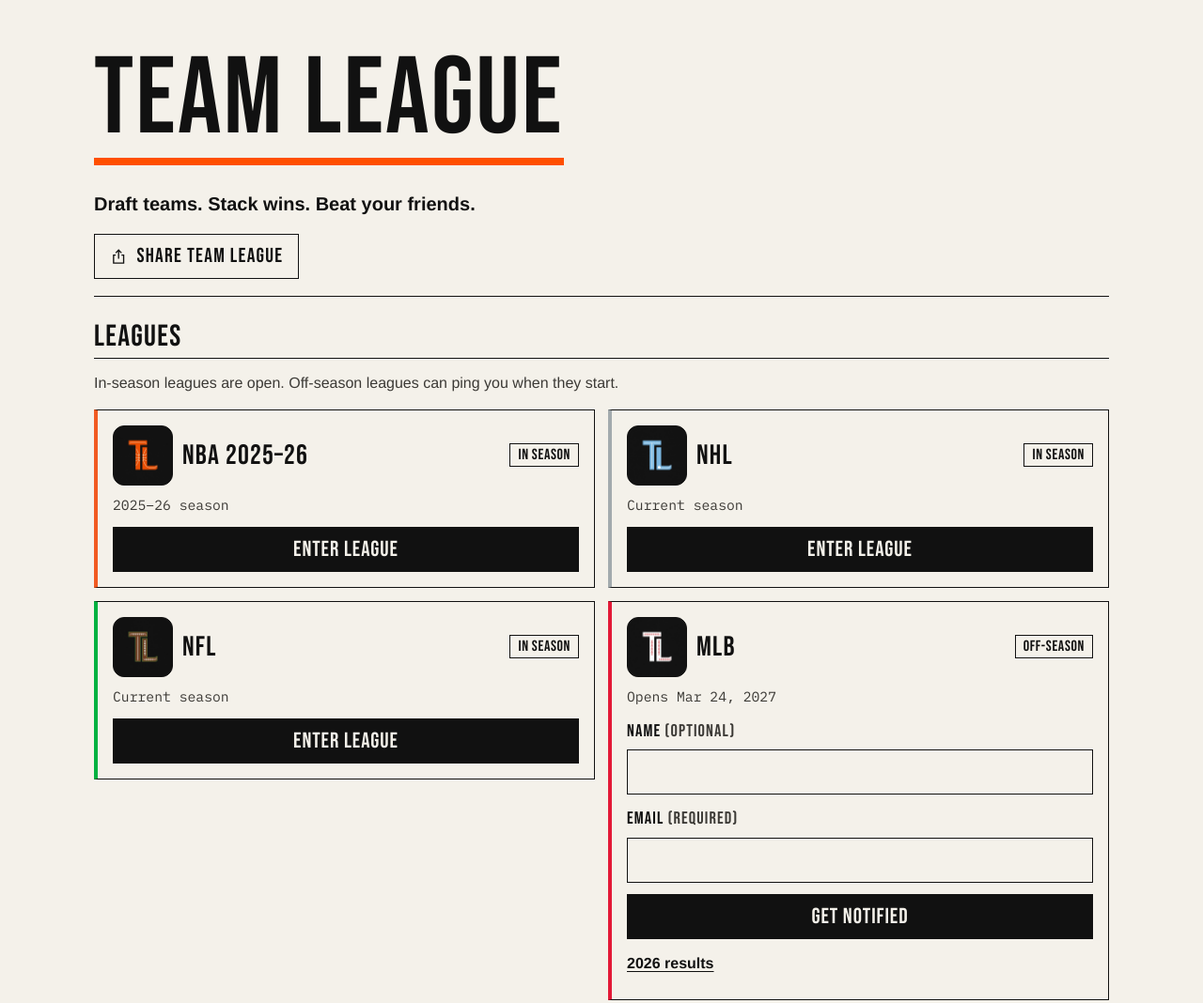
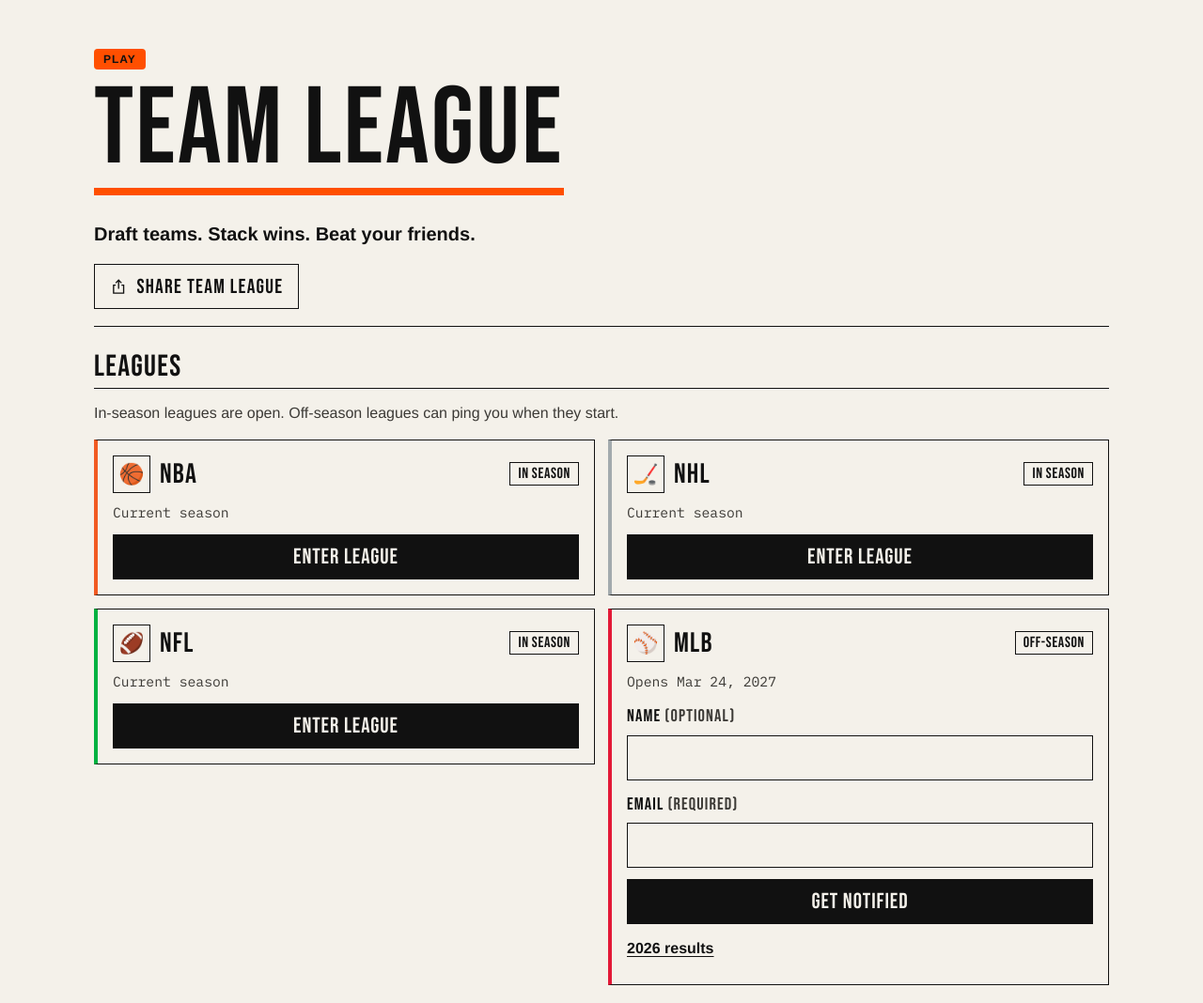
Before and after one commit to michaelrippe/teamleague, a plain HTML site: page index.html in a window 1280 px wide. Shown: the top 1068 px of the page at 94% size. Drawn offline with Linux system fonts and the light colour scheme; no server answers.

Commit message:
Label the NBA card like the other leagues and add a PLAY badge. (#5)
The NBA card is now NBA with Current season, and the sport emoji are back on every card and archive row. A small PLAY chip sits above the hero title, matching the NBA site badge.

Co-authored-by: Cursor Agent <cursoragent@cursor.com>
Co-authored-by: michaelrippe <michaelrippe@users.noreply.github.com>

```diff
--- a/assets/hub.js
+++ b/assets/hub.js
@@ -136,25 +136,6 @@
     return match ? "#" + match[1].toUpperCase() : "";
   }
 
-  function createIcon(league) {
-    var icon = document.createElement("span");
-    icon.className = "icon";
-    icon.setAttribute("aria-hidden", "true");
-    if (league.logo) {
-      icon.classList.add("icon-logo");
-      var img = document.createElement("img");
-      img.src = league.logo;
-      img.alt = "";
-      img.width = 64;
-      img.height = 64;
-      img.decoding = "async";
-      icon.appendChild(img);
-      return icon;
-    }
-    icon.textContent = league.icon || "🏆";
-    return icon;
-  }
-
   function renderCard(league, status) {
     var article = document.createElement("article");
     article.className = "card";
@@ -166,7 +147,10 @@
     var top = document.createElement("div");
     top.className = "card-top";
 
-    var icon = createIcon(league);
+    var icon = document.createElement("span");
+    icon.className = "icon";
+    icon.setAttribute("aria-hidden", "true");
+    icon.textContent = league.icon || "🏆";
 
     var title = document.createElement("h3");
     title.textContent = league.name || "League";
@@ -233,7 +217,10 @@
     var row = document.createElement(href ? "a" : "div");
     if (href) row.href = href;
 
-    var icon = createIcon(league);
+    var icon = document.createElement("span");
+    icon.className = "icon";
+    icon.setAttribute("aria-hidden", "true");
+    icon.textContent = league.icon || "🏆";
 
     var text = document.createElement("span");
     text.className = "archive-text";
--- a/assets/leagues.js
+++ b/assets/leagues.js
@@ -11,23 +11,20 @@
 // to pin status by hand.
 //
 // accent: 6-digit hex. A thin left stripe on a main card. Archive rows ignore it.
-// logo: square league mark. icon is the emoji fallback when logo is absent.
 window.TEAM_LEAGUES = [
   {
     id: "nba",
-    name: "NBA 2025–26",
+    name: "NBA",
     icon: "🏀",
-    logo: "assets/league-icons/nba.png",
     status: "live",
     accent: "#F15A22",
     url: "https://nba.playteamleague.com/",
-    season: "2025–26 season",
+    season: "Current season",
   },
   {
     id: "nhl",
     name: "NHL",
     icon: "🏒",
-    logo: "assets/league-icons/nhl.png",
     status: "live",
     accent: "#A2AAAD",
     url: "https://nhl.playteamleague.com/",
@@ -37,7 +34,6 @@ window.TEAM_LEAGUES = [
     id: "nfl",
     name: "NFL",
     icon: "🏈",
-    logo: "assets/league-icons/nfl.png",
     status: "live",
     accent: "#00B140",
     url: "https://nfl.playteamleague.com/",
@@ -47,7 +43,6 @@ window.TEAM_LEAGUES = [
     id: "mlb",
     name: "MLB",
     icon: "⚾",
-    logo: "assets/league-icons/mlb.png",
     status: "offseason",
     accent: "#E31937",
     // Opening day flips this card to live. Add `end` when the last day
@@ -61,7 +56,6 @@ window.TEAM_LEAGUES = [
     id: "nba-2024-25",
     name: "NBA 2024–25",
     icon: "🏀",
-    logo: "assets/league-icons/nba.png",
     status: "archive",
     url: "https://michaelrippe.github.io/nbatl/",
     season: "Final standings",
@@ -70,7 +64,6 @@ window.TEAM_LEAGUES = [
     id: "fantasy-mlb",
     name: "Fantasy MLB",
     icon: "⚾",
-    logo: "assets/league-icons/mlb.png",
     status: "archive",
     url: "https://michaelrippe.github.io/fantasymlbtl/",
     season: "Final standings",
--- a/assets/styles.css
+++ b/assets/styles.css
@@ -90,6 +90,22 @@ h3,
   border-bottom: 1px solid var(--rule);
 }
 
+.play-mark {
+  display: block;
+  width: fit-content;
+  margin: 0 0 10px;
+  padding: 3px 10px;
+  border-radius: 4px;
+  background: var(--signal);
+  color: var(--ink);
+  font-family: var(--sans);
+  font-size: 12px;
+  font-weight: 800;
+  letter-spacing: 0.08em;
+  line-height: 1.35;
+  text-transform: uppercase;
+}
+
 h1 {
   display: inline-block;
   margin: 0 0 14px;
@@ -169,23 +185,6 @@ h2 {
   background: var(--paper);
   font-size: 1.35rem;
   line-height: 1;
-}
-
-.icon-logo {
-  width: 64px;
-  height: 64px;
-  padding: 0;
-  overflow: hidden;
-  border-color: var(--ink);
-  border-radius: 12px;
-  background: #111;
-}
-
-.icon-logo img {
-  display: block;
-  width: 100%;
-  height: 100%;
-  object-fit: cover;
 }
 
 .card h3 {
@@ -350,6 +349,7 @@ h2 {
   background: var(--paper);
   border: 1px solid var(--rule);
   border-radius: 0;
+  filter: grayscale(1);
 }
 
 .archive-text {
@@ -374,10 +374,6 @@ h2 {
 .archive-list a:hover .archive-note,
 .archive-list a:hover .archive-action {
   color: var(--paper);
-}
-
-.archive-list a:hover .icon-logo {
-  border-color: var(--paper);
 }
 
 .archive-action {
--- a/index.html
+++ b/index.html
@@ -27,6 +27,7 @@
     <div class="wrap" data-share-inert>
       <main id="main" tabindex="-1">
         <header class="hero">
+          <p class="play-mark">PLAY</p>
           <h1>Team League</h1>
           <p class="tagline">Draft teams. Stack wins. Beat your friends.</p>
           <div class="tl-share" data-share-root>
```
Also changed, not shown: assets/league-icons/mlb.png (deleted), assets/league-icons/nba.png (deleted), assets/league-icons/nfl.png (deleted), assets/league-icons/nhl.png (deleted).
